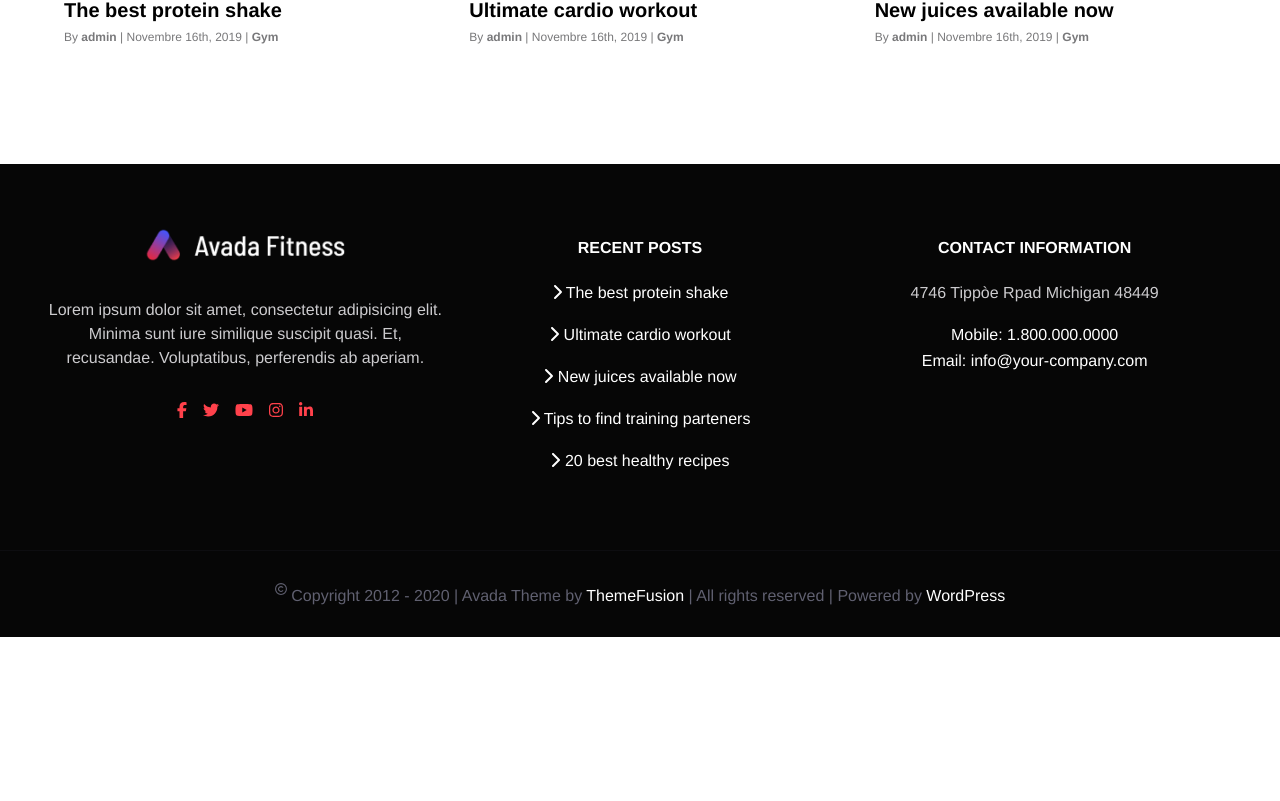
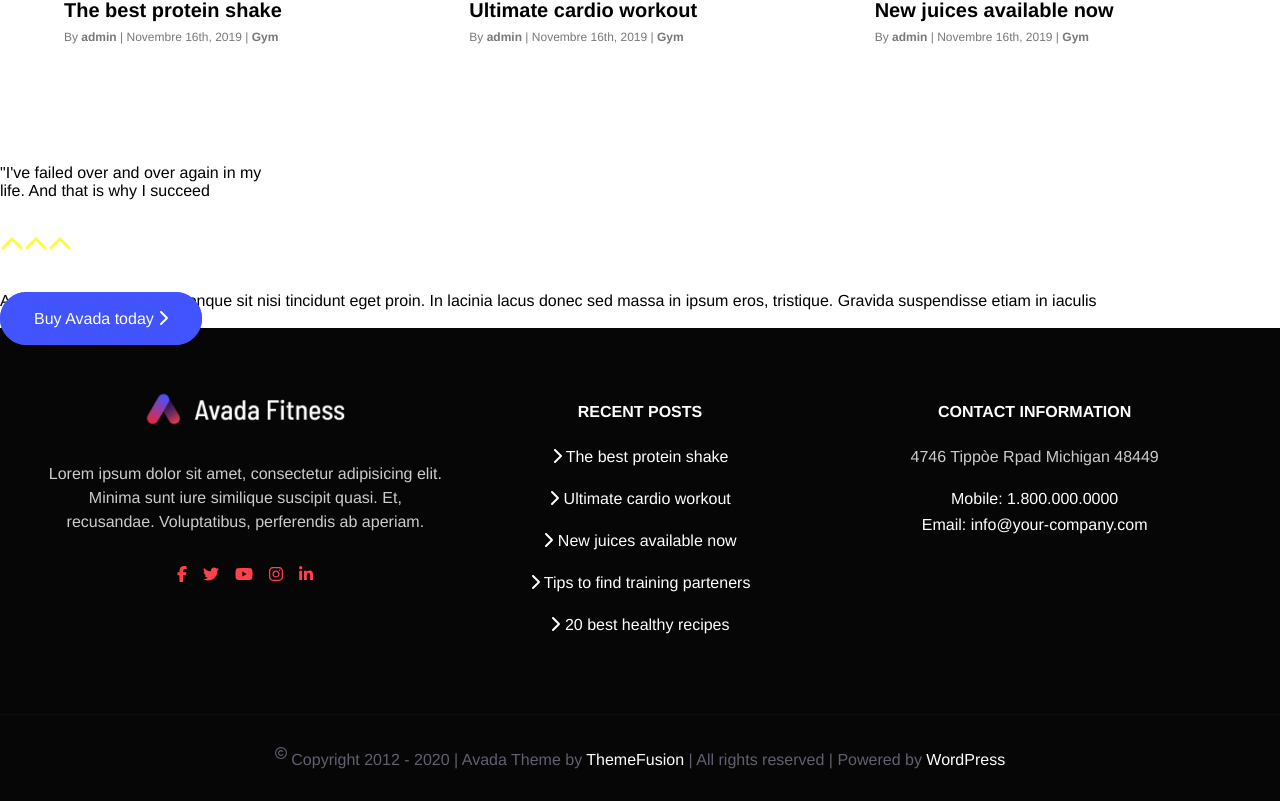
Before and after one commit to MirkOrlando/proj-html-vuejs, a Vue app: page / in a window 1280 px wide. Shown: the part 4114-4915 px from the top of the page. Before the commit the page ends 4751 px from the top, so only its background shows below. Built offline with nearby package versions, Linux system fonts and the light colour scheme.

Commit message:
create .jumbo-quote

```diff
--- a/src/App.vue
+++ b/src/App.vue
@@ -72,7 +72,6 @@
       </div>
       <!-- /.quote -->
       <section class="videos">
-        <!-- add .container-lg -->
         <div class="row">
           <div class="col-6">
             <div class="video p-relative">
@@ -219,6 +218,28 @@
         </div>
       </div>
       <!-- /.latest-articles -->
+      <div class="jumbo-quote">
+        <div class="wrapper">
+          <p class="text-quote">
+            "I've failed over and over again in my
+            <br />
+            life. And that is why I succeed
+          </p>
+          <SeparatorLg />
+          <p class="text">
+            Arcu auctor gravida niisl, conque sit nisi tincidunt eget proin. In
+            lacinia lacus donec sed massa in ipsum eros, tristique. Gravida
+            suspendisse etiam in iaculis
+          </p>
+          <div class="action">
+            <a href="#" class="btn btn-primary"
+              >Buy Avada today
+              <font-awesome-icon icon="fa-solid fa-chevron-right"
+            /></a>
+          </div>
+        </div>
+      </div>
+      <!-- /.jumbo-quote -->
     </main>
     <SiteFooter />
   </div>
```
